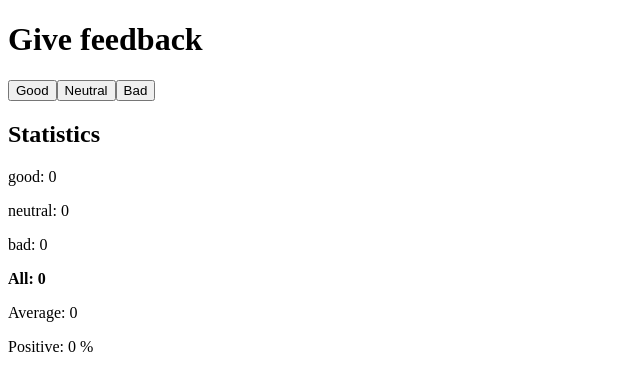
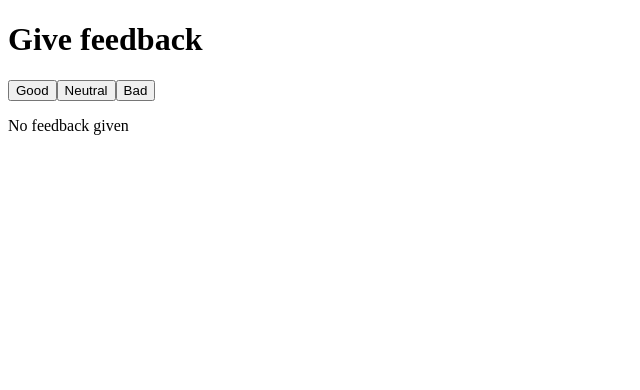
Before and after one commit to Fizzybrew/fullstackopen, a React (Vite) app in the folder part1/unicafe/: page / in a window 1280 px wide. Shown: the top 390 px of the page, without its empty margins (0-640 px from the left). Built offline with nearby package versions, Linux system fonts and the light colour scheme.

Commit message:
done 1.9

```diff
--- a/part1/unicafe/src/App.jsx
+++ b/part1/unicafe/src/App.jsx
@@ -1,6 +1,7 @@
 import { useState } from "react";
 
 const Statistics = ({ good, neutral, bad, all, average, positive }) => {
+  if(all === 0) return <p>No feedback given</p>
   return (
     <>
       <h2>Statistics</h2>
```
